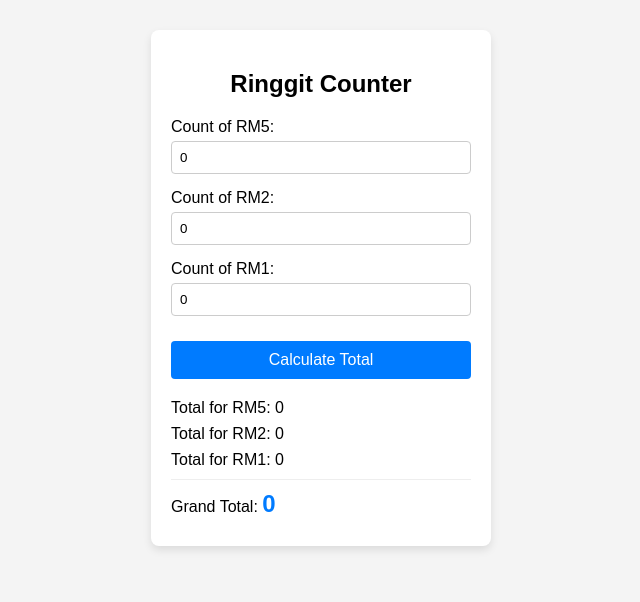
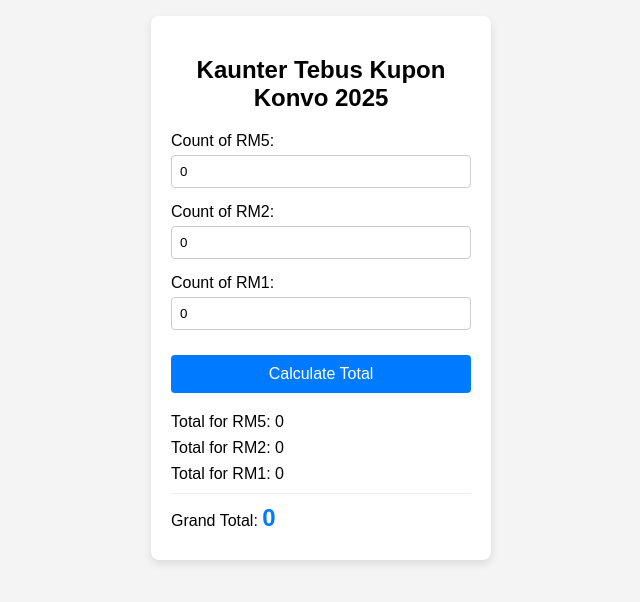
Before and after one commit to hoomowheng-lab/KonvoCoupon, a plain HTML site: page index.html in a window 1280 px wide. Shown: the part 112-714 px from the top of the page, without its empty margins (319-959 px from the left). Drawn offline with Linux system fonts and the light colour scheme.

Commit message:
Update index.html

```diff
--- a/index.html
+++ b/index.html
@@ -3,12 +3,12 @@
 <head>
     <meta charset="UTF-8">
     <meta name="viewport" content="width=device-width, initial-scale=1.0">
-    <title>Ringgit Counter</title>
+    <title>Kaunter Tebus Kupon Konvo 2025</title>
     <link rel="stylesheet" href="style.css">
 </head>
 <body>
     <div class="container">
-        <h2>Ringgit Counter</h2>
+        <h2>Kaunter Tebus Kupon Konvo 2025</h2>
         <div class="input-group">
             <label for="input-rm5">Count of RM5:</label>
             <input type="number" id="input-rm5" value="0">
```
